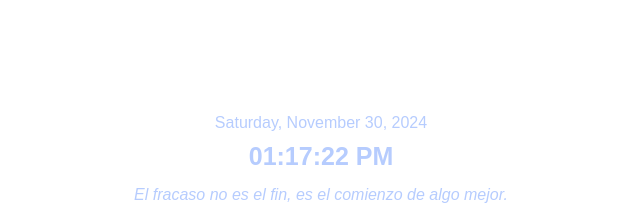
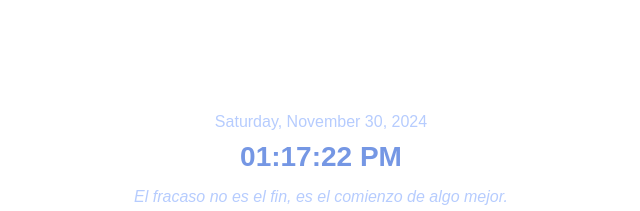
Before and after one commit to emiliagr2102/ClockPowerHour, a plain HTML site: page index.html in a window 1280 px wide. Shown: the part 220-431 px from the top of the page, without its empty margins (319-959 px from the left). Drawn offline with Linux system fonts and the light colour scheme.

Commit message:
Update styles.css

```diff
--- a/styles.css
+++ b/styles.css
@@ -14,9 +14,9 @@ body {
 }
 
 #time {
-    font-size: 25px; /* Tamaño de fuente para el reloj */
+    font-size: 28px; /* Tamaño de fuente para el reloj */
     font-weight: bold;
-    color: #B6CCFE;
+    color: #7597E4;
     margin-bottom: 5px;
 }
 
```
